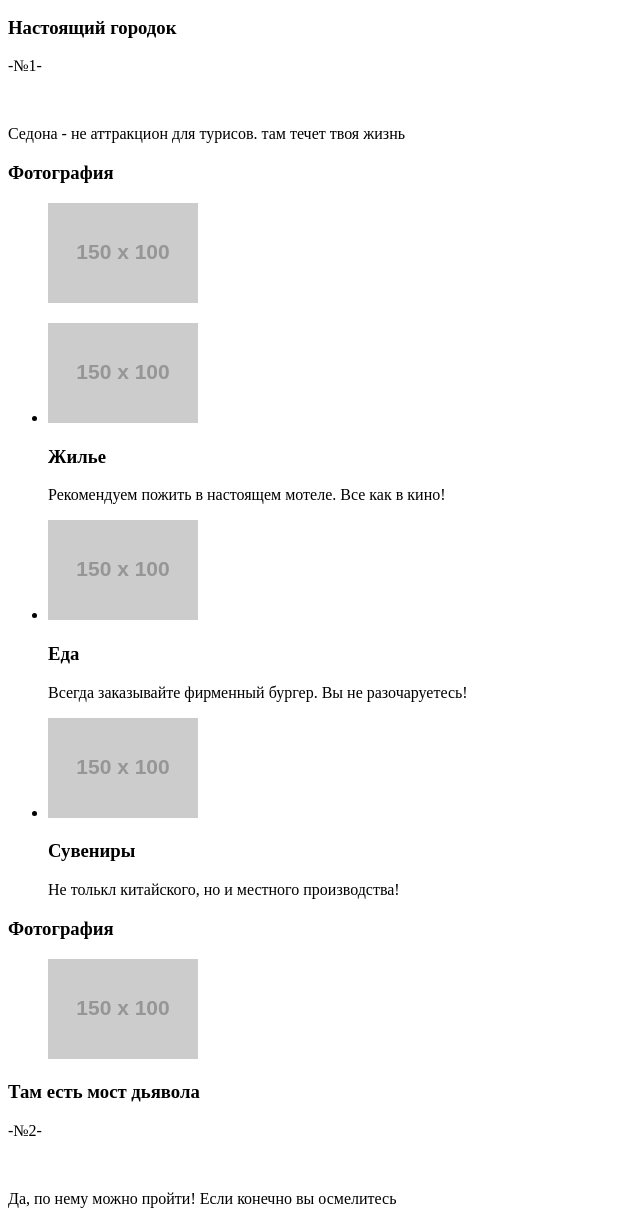
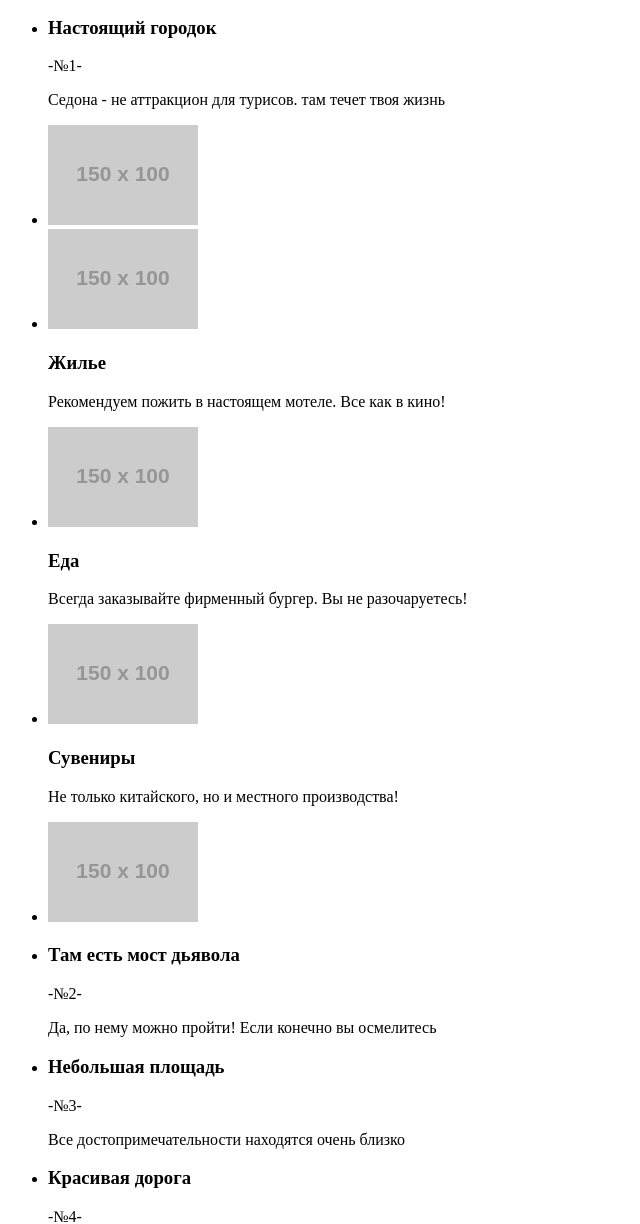
Before and after one commit to RessourdAlex/1500497-sedona-29, a plain HTML site: page index.html in a window 1280 px wide. Shown: the part 366-1590 px from the top of the page, without its empty margins (0-640 px from the left). Drawn offline with Linux system fonts and the light colour scheme; placeholder pictures from the web are drawn by us.

Commit message:
Внес правки по разметке

```diff
--- a/index.html
+++ b/index.html
@@ -9,13 +9,13 @@
   <header>
     <nav>
       <a>
-        <img src="https://via.placeholder.com/150x100" width="" height="" alt="Логотип Седоны">
+        <img src="https://via.placeholder.com/150x100" width="150" height="100" alt="Логотип Седоны">
       </a>
       <ul>
-        <li><a href="information.html">информация</a></li>
+        <li><a href="blank.html">информация</a></li>
         <li><a href="blank.html">фото и видео </a></li>
         <li><a href="blank.html">карта штата</a></li>
-        <li><a href="blank.html">гостиницы</a></li>
+        <li><a href="hotels.html">гостиницы</a></li>
       </ul>
 
     </nav>
@@ -31,67 +31,58 @@
     </section>
 
     <section>
-      <h3>Настоящий городок</h3>
-      <p>-№1-</p><br>
-      <p>Седона - не аттракцион для турисов. там течет твоя жизнь</p>
-    </section>
-    <section>
-      <h3>Фотография</h3>
-      <figure>
-        <img src="https://via.placeholder.com/150x100" width="" height="" alt="Интерьер">
-      </figure>
-    </section>
-    <section>
       <ul>
         <li>
-          <img src="https://via.placeholder.com/150x100" width="" height="" alt="Иконка 1">
+          <h3>Настоящий городок</h3>
+          <p>-№1-</p>
+          <p>Седона - не аттракцион для турисов. там течет твоя жизнь</p>
+        </li>
+        <li>
+          <img src="https://via.placeholder.com/150x100" width="150" height="100" alt="Интерьер">
+        </li>
+        <li>
+          <img src="https://via.placeholder.com/150x100" width="150" height="100" alt="Иконка 1">
           <h3>Жилье</h3>
           <p>Рекомендуем пожить в настоящем мотеле. Все как в кино!</p>
         </li>
         <li>
-          <img src="https://via.placeholder.com/150x100" width="" height="" alt="Иконка 2">
+          <img src="https://via.placeholder.com/150x100" width="150" height="100" alt="Иконка 2">
           <h3>Еда</h3>
           <p>Всегда заказывайте фирменный бургер. Вы не разочаруетесь!</p>
         </li>
         <li>
-          <img src="https://via.placeholder.com/150x100" width="" height="" alt="Иконка 3">
+          <img src="https://via.placeholder.com/150x100" width="150" height="100" alt="Иконка 3">
           <h3>Сувениры</h3>
-          <p>Не толькл китайского, но и местного производства!</p>
+          <p>Не только китайского, но и местного производства!</p>
         </li>
-      </ul>
-    </section>
-    <section>
-      <h3>Фотография</h3>
-      <figure>
-        <img src="https://via.placeholder.com/150x100" width="" height="" alt="ФОТОГРАФИЯ ПЕЙЗАЖА">
-      </figure>
-    </section>
-    <section>
-      <h3>Там есть мост дьявола</h3>
-      <p>-№2-</p><br>
-      <p>Да, по нему можно пройти! Если конечно вы осмелитесь</p>
-    </section>
-    <section>
-      <ul>
+        <li>
+          <img src="https://via.placeholder.com/150x100" width="150" height="100" alt="ФОТОГРАФИЯ ПЕЙЗАЖА">
+        </li>
+        <li>
+          <h3>Там есть мост дьявола</h3>
+          <p>-№2-</p>
+          <p>Да, по нему можно пройти! Если конечно вы осмелитесь</p>
+        </li>
         <li>
           <h3>Небольшая площадь</h3>
-          <p>-№3-</p><br>
+          <p>-№3-</p>
           <p>Все достопримечательности находятся очень близко</p>
         </li>
         <li>
           <h3>Красивая дорога</h3>
-          <p>-№4-</p><br>
+          <p>-№4-</p>
           <p>Ехать в Седону из Лас-Вегаса совсем не скучно!</p>
         </li>
         <li>
           <h3>Мало туристов</h3>
-          <p>-№5-</p><br>
+          <p>-№5-</p>
           <p>Большинство едет в гранд каньон и толпится там</p>
         </li>
       </ul>
     </section>
+
     <section>
-      <p>Заинтересовались?</p><br>
+      <h1>Заинтересовались?</h1>
       <p>Укажите предполагаемые даты поездки, и мы покажем вам лучшие предложеиня гостниц в Седоне</p>
     </section>
     <section>
@@ -103,13 +94,13 @@
   <footer>
     <section>
       <h2>Контактные данные</h2>
-      <p>
-        #VISITSEDONA <br>
-        ТЕЛ: <a href="tel:+74956660166">+7 (495) 666-01-66</a>
-      </p>
-    </section>
-    <section>
       <ul>
+        <li>
+          <a href="#">#VISITSEDONA</a>
+        </li>
+        <li>
+          ТЕЛ: <a href="tel:+74956660166">+7 (495) 666-01-66</a>
+        </li>
         <li>
           <a href="#">Twitter</a>
         </li>
```
